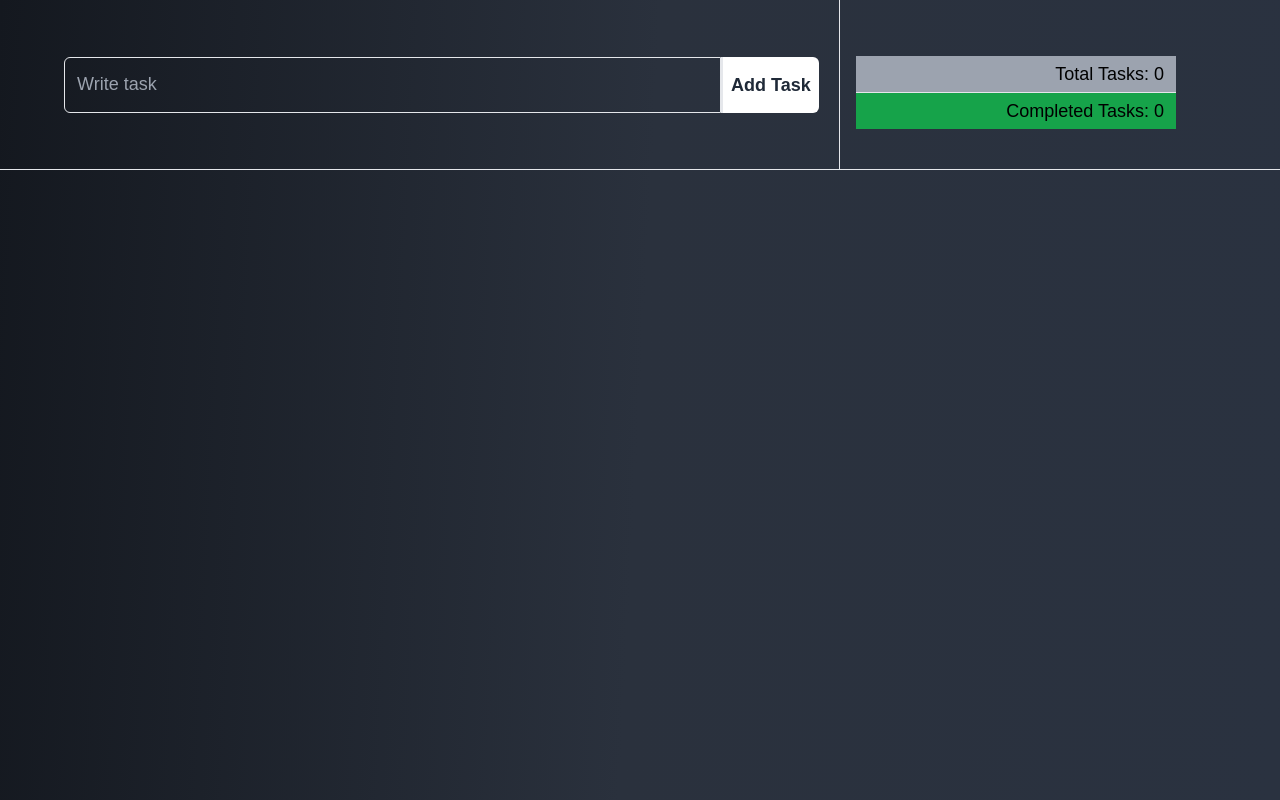
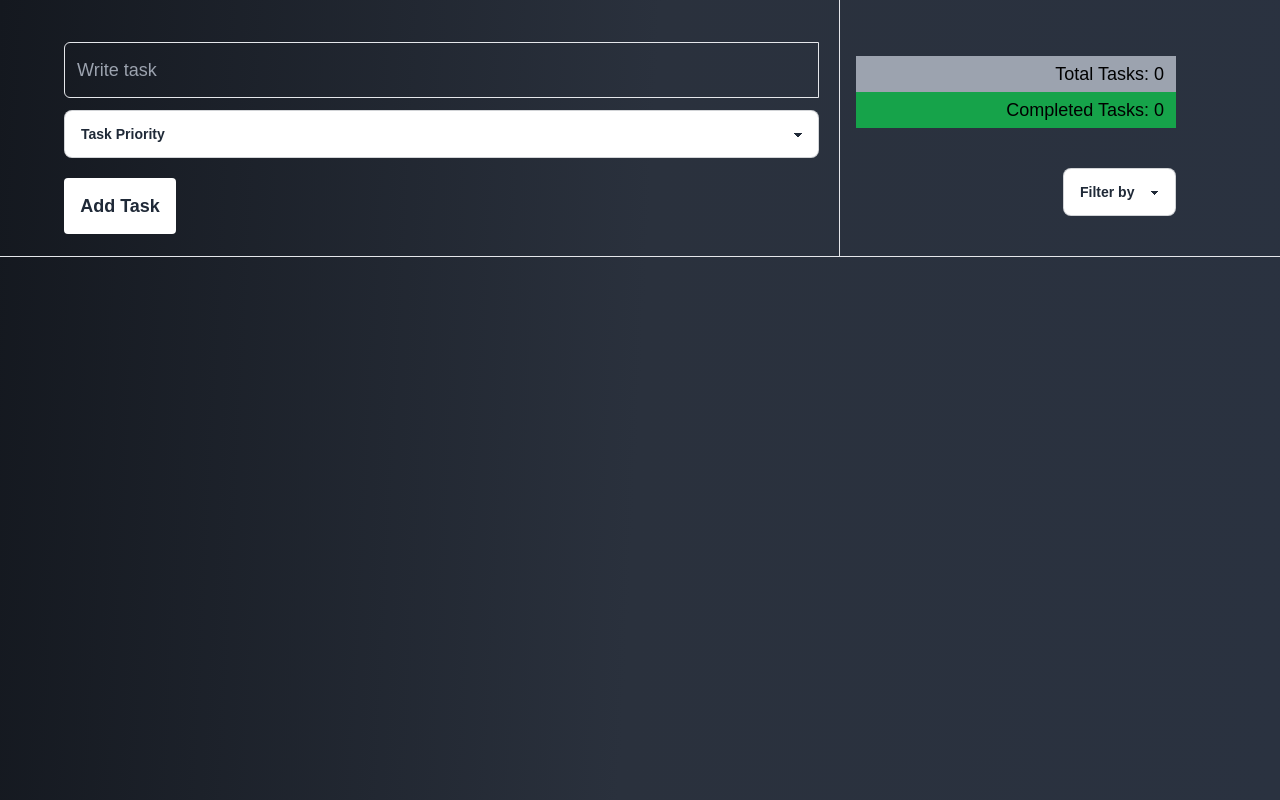
Before and after one commit to Pervej0/qtec-todo, a React (Vite) app: page / in a window 1280 px wide. Built offline with nearby package versions, Linux system fonts and the light colour scheme.

Commit message:
priority filed and filter added

```diff
--- a/src/components/TaskForm.tsx
+++ b/src/components/TaskForm.tsx
@@ -1,10 +1,17 @@
-import { FormEvent, useState } from "react";
+import { Dispatch, FormEvent, SetStateAction, useState } from "react";
 import { useAppDispatch, useAppSelector } from "../redux/hooks";
 import { addTask } from "../redux/features/todoSlice";
 import toast from "react-hot-toast";
 
-const TaskForm = () => {
+const TaskForm = ({
+  filter,
+  setFilter,
+}: {
+  filter: string;
+  setFilter: Dispatch<SetStateAction<string>>;
+}) => {
   const [task, setTask] = useState("");
+  const [priority, setPriority] = useState("Task Priority");
   const dispatch = useAppDispatch();
   const todos = useAppSelector((state) => state.todo.todos);
 
@@ -18,19 +25,21 @@ const TaskForm = () => {
     const data = {
       id: generateId,
       task,
+      priority: priority,
       isCompleted: false,
       date,
     };
+    console.log(data, "rere");
     dispatch(addTask(data));
     setTask("");
     toast.success("Task Added");
   };
 
   return (
-    <div className="w-full flex flex-col sm:flex-row gap-5 justify-between text-center px-2 sm:px-16 py-10 sm:py-0">
+    <div className="w-full flex flex-col sm:flex-row gap-5 justify-between text-center px-2 sm:px-16 sm:py-0 items-center">
       <form
         onSubmit={handleSubmit}
-        className="flex justify-center items-center md:w-2/3 w-full"
+        className=" items-center md:w-2/3 w-full pt-10"
       >
         <input
           className="block h-14 w-full rounded-s-md text-lg pl-3 bg-transparent text-white border"
@@ -41,18 +50,44 @@ const TaskForm = () => {
           placeholder="Write task"
           required
         />
-        <button className="block bg-white rounded-e-md h-14 w-28 border-l-2 font-semibold text-lg hover:bg-[#2a3240] hover:text-white hover:border">
+        <select
+          value={priority}
+          onChange={(e) => setPriority(e.target.value)}
+          required
+          className="select select-bordered w-full mt-3 font-semibold"
+        >
+          <option className="font-semibold" disabled selected>
+            Task Priority
+          </option>
+          <option>High</option>
+          <option>Low</option>
+          <option>Medium</option>
+        </select>
+        <button className="block mt-5 bg-white rounded h-14 w-28 font-semibold text-lg hover:bg-[#2a3240] hover:text-white hover:border mb-5">
           Add Task
         </button>
       </form>
-      <div className="w-full md:w-1/3 text-white h-full bottom-0 sm:border-l sm:py-10 pt-0">
+      <div className="w-full md:w-1/3 h-full bottom-0 sm:border-l sm:py-10 pt-0">
         <div className="text-right md:pr-6 pr-0 pt-4 mx-4">
-          <h6 className="bg-gray-400 px-3 text-black border-b text-lg py-1">
+          <h6 className="bg-gray-400 px-3 text-black text-lg py-1">
             Total Tasks: {totalTodo}
           </h6>
           <h6 className="bg-green-600 px-3 text-black text-lg py-1">
             Completed Tasks: {completedTodo}
           </h6>
+          <select
+            value={filter}
+            onChange={(e) => setFilter(e.target.value)}
+            required
+            className="select select-bordered mt-10 font-semibold"
+          >
+            <option className="font-semibold" disabled selected>
+              {filter}
+            </option>
+            <option>High</option>
+            <option>Medium</option>
+            <option>Low</option>
+          </select>
         </div>
       </div>
     </div>
--- a/src/components/TaskLayout.tsx
+++ b/src/components/TaskLayout.tsx
@@ -4,19 +4,23 @@ import { useAppDispatch, useAppSelector } from "../redux/hooks";
 import UpdateTaskBox from "./UpdateTaskBox";
 import { TTask } from "../type/index.type";
 
-const TaskLayout = () => {
+const TaskLayout = ({ filter }: { filter: string }) => {
   const [singleTask, setSingleTask] = useState({});
   const todos = useAppSelector((state) => state.todo.todos);
   const dispatch = useAppDispatch();
-
+  console.log(filter, "er");
+  const filteredData = todos.filter((item) => item.priority === filter);
+  const data = filteredData.length ? filteredData : todos;
   return (
     <div className="grid grid-cols-1 sm:grid-cols-2 lg:grid-cols-3 gap-6 px-4 sm:px-20 border-t pt-8">
-      {todos?.map((item: TTask, index: number) => (
+      {data?.map((item: TTask, index: number) => (
         <div key={index} className="border rounded bg-[#d7d7d7] text-black">
           <div className="border-b border-gray-500 pl-5 font-semibold">
             <h4>{item.date}</h4>
           </div>
           <div className="px-6 py-2">
+            <div className="flex justify-between">
+              <div>
                 <h1 className="text-xl font-semibold">{item?.task}</h1>
                 <h5 className="font-semibold">
                   Status:
@@ -26,6 +30,25 @@ const TaskLayout = () => {
                     <span className="text-yellow-600"> Incomplete</span>
                   )}
                 </h5>
+              </div>
+              <div className="text-">
+                {item.priority === "Low" && (
+                  <span className="bg-yellow-600 px-2 py-1 text-white rounded">
+                    {item.priority}
+                  </span>
+                )}
+                {item.priority === "High" && (
+                  <span className="bg-red-600 px-2 py-1 text-white rounded">
+                    {item.priority}
+                  </span>
+                )}
+                {item.priority === "Medium" && (
+                  <span className="bg-blue-600 px-2 py-1 text-white rounded">
+                    {item.priority}
+                  </span>
+                )}
+              </div>
+            </div>
             <div className="flex justify-between py-2 items-center">
               <button
                 className="btn uppercase btn-sm btn-outline"
@@ -39,11 +62,12 @@ const TaskLayout = () => {
                 Update
               </button>
               <UpdateTaskBox task={singleTask} />
-              <button
-                onClick={() => dispatch(removeTask(item.id))}
-                className="h-8 uppercase px-2 text-white border border-red-600 bg-red-600 hover:border-black rounded-md transition-all"
-              >
-                Delete
+
+              <button onClick={() => dispatch(removeTask(item.id))}>
+                <img
+                  src="https://i.ibb.co/0CdnZFD/1486564399-close-81512.png"
+                  alt="1486564399-close-81512"
+                />
               </button>
             </div>
           </div>
--- a/src/components/UpdateTaskBox.tsx
+++ b/src/components/UpdateTaskBox.tsx
@@ -2,17 +2,19 @@
 import { FormEvent, useState } from "react";
 import { useAppDispatch } from "../redux/hooks";
 import { updateTask } from "../redux/features/todoSlice";
+import { TTask } from "../type/index.type";
 
-const UpdateTaskBox = ({ task }: { task: any }) => {
+const UpdateTaskBox = ({ task }: { task: TTask }) => {
   const [checked, setChecked] = useState(false);
+  const [priority, setPriority] = useState(task.priority);
   const [updatedTask, setUpdatedTask] = useState("");
   const dispatch = useAppDispatch();
   const handleSubmit = (e: FormEvent) => {
     e.preventDefault();
     const data = { ...task };
     data.task = updatedTask || data.task;
-    data.isCompleted = checked;
-    console.log(data, "xxxx");
+    data.isCompleted = checked || data.isCompleted;
+    data.priority = priority || data.priority;
     dispatch(updateTask(data));
     // eslint-disable-next-line @typescript-eslint/ban-ts-comment
     // @ts-ignore
@@ -45,6 +47,18 @@ const UpdateTaskBox = ({ task }: { task: any }) => {
               onChange={(e) => setUpdatedTask(e.target.value)}
               className="input input-bordered w-full max-w-full"
             />
+            <select
+              value={priority}
+              onChange={(e) => setPriority(e.target.value)}
+              className="select select-bordered w-full mt-3 font-semibold"
+            >
+              <option className="font-semibold" disabled selected>
+                Task Priority
+              </option>
+              <option>High</option>
+              <option>Low</option>
+              <option>Medium</option>
+            </select>
             <label className="cursor-pointer label my-3">
               <span className="label-text text-md font-semibold">
                 Task Completed
--- a/src/pages/Todo.tsx
+++ b/src/pages/Todo.tsx
@@ -1,11 +1,13 @@
+import { useState } from "react";
 import TaskForm from "../components/TaskForm";
 import TaskLayout from "../components/TaskLayout";
 
 const Todo = () => {
+  const [filter, setFilter] = useState("Filter by");
   return (
     <section>
-      <TaskForm />
-      <TaskLayout />
+      <TaskForm filter={filter} setFilter={setFilter} />
+      <TaskLayout filter={filter} />
     </section>
   );
 };
--- a/src/redux/features/todoSlice.ts
+++ b/src/redux/features/todoSlice.ts
@@ -30,6 +30,7 @@ export const todoSlice = createSlice({
       );
 
       updateTask!.task = action?.payload?.task;
+      updateTask!.priority = action.payload.priority;
       updateTask!.isCompleted = action.payload?.isCompleted;
       state.todos.sort(
         (item1, item2) => Number(item1.isCompleted) - Number(item2.isCompleted)
--- a/src/type/index.type.ts
+++ b/src/type/index.type.ts
@@ -2,5 +2,6 @@ export type TTask = {
   id: string;
   task: string;
   date: string;
+  priority: string;
   isCompleted?: boolean;
 };
```
Also changed, not shown: src/images/delete.png (added), 1 other file (tests, documents, lock files or other folders). Lines whose indentation alone changed are shown as unchanged.
